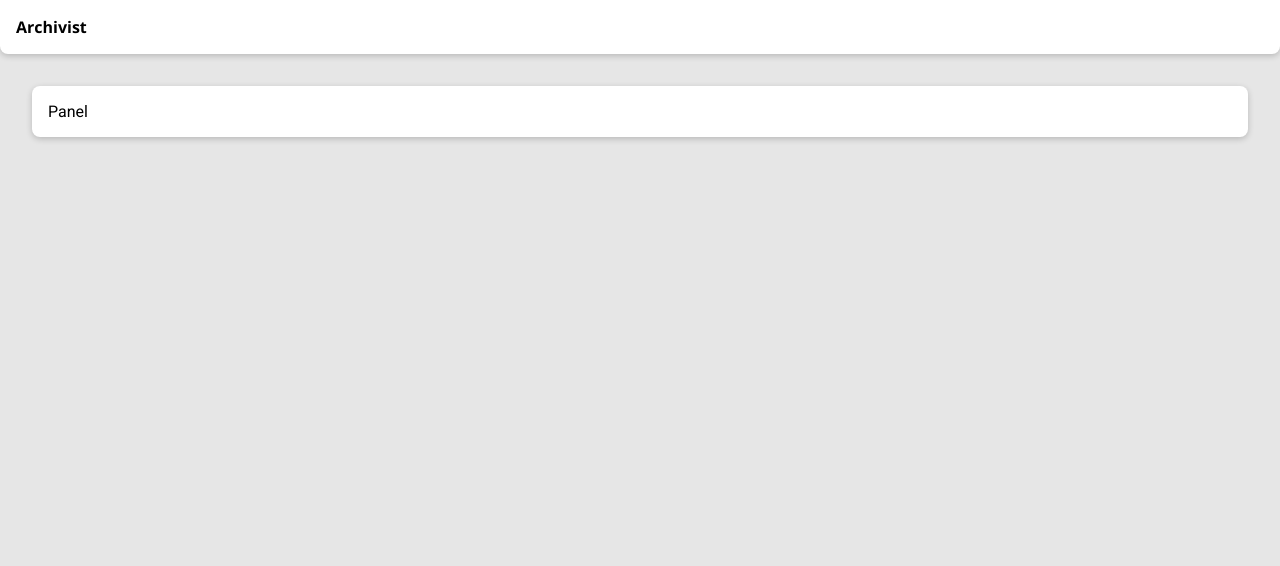
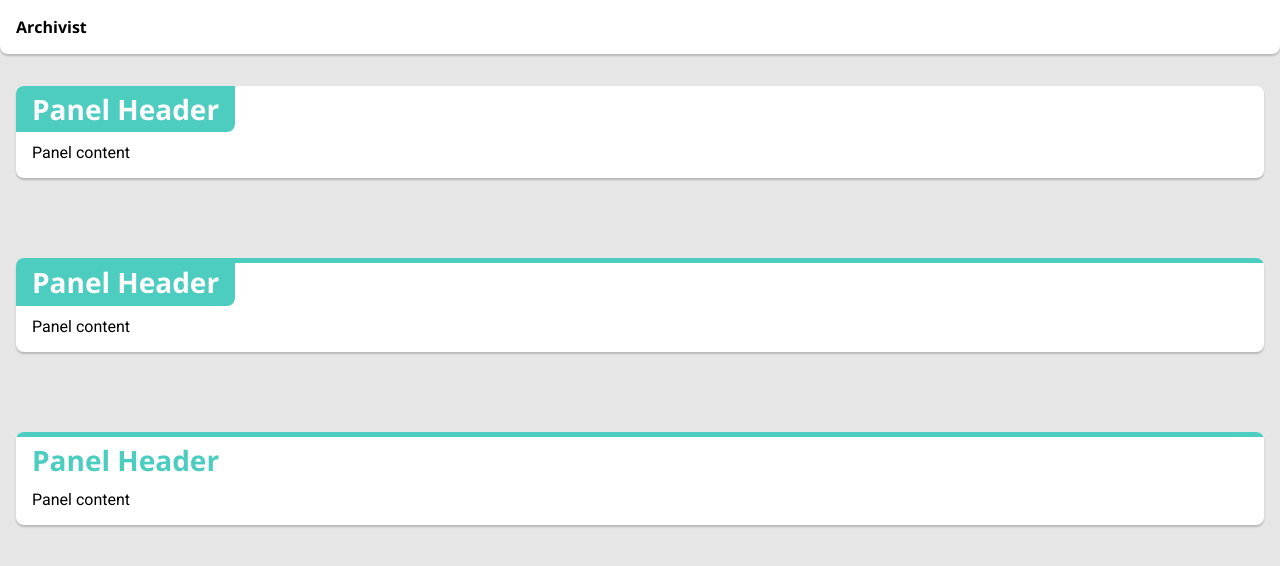
Before and after one commit to kylehoover/archivist, a React (Create React App) app in the folder client/: page / in a window 1280 px wide. Shown: the top 566 px of the page. Built offline with nearby package versions, Linux system fonts and the light colour scheme.

Commit message:
Mock different Panel headers

```diff
--- a/client/src/components/Panel/Panel.scss
+++ b/client/src/components/Panel/Panel.scss
@@ -2,5 +2,41 @@
 
 .Panel {
   @include elevated;
-  padding: 1rem;
+  margin-bottom: 5rem;
+  overflow: hidden;
 }
+
+.Panel header.detached {
+  color: #4dcdbf;
+  font-size: 1.75rem;
+  font-weight: 700;
+  margin: .25rem 1rem 0 1rem;
+}
+
+.Panel header.no-banner {
+  background-color: #4dcdbf;
+  border-bottom-right-radius: .5rem;
+  color: white;
+  font-size: 1.75rem;
+  font-weight: 700;
+  padding: .25rem 1rem;
+  width: fit-content;
+}
+
+.Panel header.with-banner {
+  background-color: #4dcdbf;
+  border-bottom-right-radius: .5rem;
+  color: white;
+  font-size: 1.75rem;
+  font-weight: 700;
+  padding: 0 1rem .3rem 1rem;
+  width: fit-content;
+}
+
+.Panel .banner {
+  height: .3rem;
+}
+
+.Panel .content {
+  margin: .7rem 1rem 1rem 1rem;
+}
--- a/client/src/components/Panel/Panel.tsx
+++ b/client/src/components/Panel/Panel.tsx
@@ -4,8 +4,35 @@ import './Panel.scss'
 
 const Panel = () => {
   return (
-    <div className='Panel'>
-      Panel
+    <div>
+      <div className='Panel'>
+        <header className='no-banner'>
+          Panel Header
+        </header>
+        <div className='content'>
+          Panel content
+        </div>
+      </div>
+
+      <div className='Panel'>
+        <div className='banner teal' />
+        <header className='with-banner'>
+          Panel Header
+        </header>
+        <div className='content'>
+          Panel content
+        </div>
+      </div>
+
+      <div className='Panel'>
+        <div className='banner teal' />
+        <header className='detached'>
+          Panel Header
+        </header>
+        <div className='content'>
+          Panel content
+        </div>
+      </div>
     </div>
   )
 }
--- /dev/null
+++ b/client/src/styles/_colors.scss
@@ -0,0 +1,3 @@
+.teal {
+  background-color: #4dcdbf;
+}
--- a/client/src/styles/_mixins.scss
+++ b/client/src/styles/_mixins.scss
@@ -1,5 +1,5 @@
 @mixin elevated {
   background-color: white;
   border-radius: .5rem;
-  box-shadow: 0px 2px 6px rgba(0, 0, 0, 0.2);
+  box-shadow: 0px 2px 2px rgba(0, 0, 0, 0.2);
 }
--- a/client/src/styles/base.scss
+++ b/client/src/styles/base.scss
@@ -1,3 +1,5 @@
+@import 'colors';
+
 html {
   font-size: 16px;
 }
@@ -13,5 +15,5 @@ header, h1, h2, h3, h4, h5, h6 {
 }
 
 main {
-  margin: 2rem;
+  margin: 1rem;
 }
```
